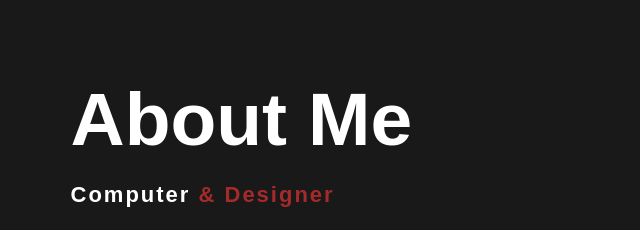
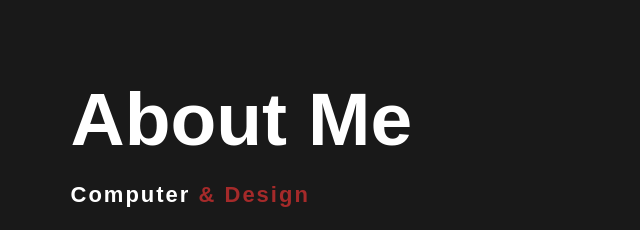
Before and after one commit to haoneo93/haoneo93, a plain HTML site: page index.html in a window 1280 px wide. Shown: the part 824-1054 px from the top of the page, 547-1187 px from the left. Drawn offline with Linux system fonts and the light colour scheme.

Commit message:
commit  Design

```diff
--- a/index.html
+++ b/index.html
@@ -51,7 +51,7 @@
       <img src="img/2png.jpg" alt="">
       <div class="about-text">
         <h2>About Me</h2>
-        <h5>Computer <span> & Designer </span></h5>
+        <h5>Computer <span> & Design </span></h5>
         <p>
           I am a Design Computer and Codding. i can do what ever what you want,
           i can help you how to make you Design, Codding to Make web Site,
```
